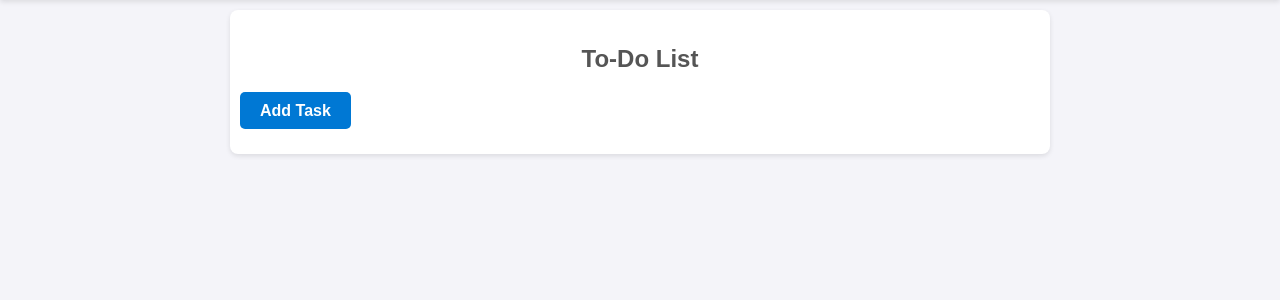
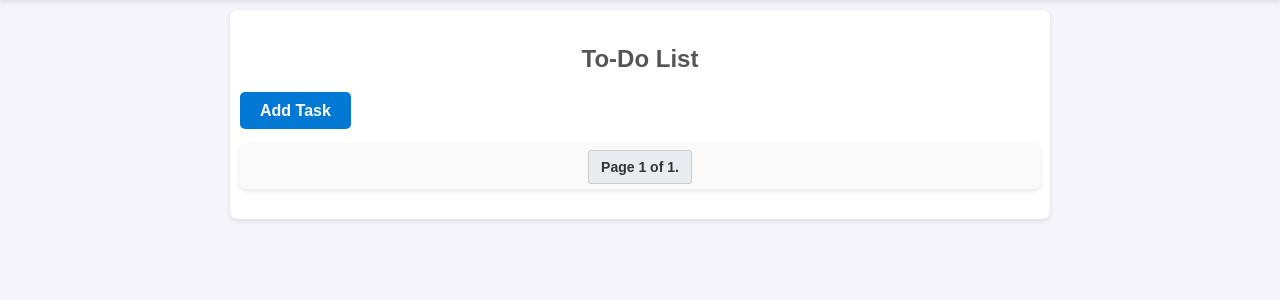
Before and after one commit to b4oody/mini-to-do-list, a Django app: page / in a window 1280 px wide. Shown: the part 39-339 px from the top of the page. Run offline with Django 5.2, Linux system fonts and the light colour scheme; data that the repository does not hold is empty.

Commit message:
feat: add pagination

```diff
--- a/core/views.py
+++ b/core/views.py
@@ -1,3 +1,4 @@
+from django.core.paginator import Paginator
 from django.http import HttpRequest, HttpResponse
 from django.shortcuts import render, get_object_or_404, redirect
 from django.urls import reverse_lazy
@@ -6,9 +7,32 @@ from django.views.generic import CreateView, UpdateView, DeleteView
 from core.models import Task, Tag
 
 
+def pagination(request: HttpRequest, queryset, items_per_page=5):
+    """
+    Функція для пагінації.
+
+    Аргументи:
+    request: HttpRequest - об'єкт запиту.
+    queryset: QuerySet або список - дані, які потрібно розбити на сторінки.
+    items_per_page: int - кількість елементів на сторінку (за замовчуванням 5).
+
+    Повертає:
+        page_obj: об'єкт пагінації для шаблону.
+    """
+    paginator = Paginator(queryset, items_per_page)
+    page_number = request.GET.get("page")
+    page_obj = paginator.get_page(page_number)
+    return page_obj
+
+
 def home_page_view(request: HttpRequest) -> HttpResponse:
     tasks = Task.objects.prefetch_related("tags__tasks")
-    context = {"tasks": tasks}
+    page_obj = pagination(
+        request=request,
+        queryset=tasks,
+        items_per_page=5
+    )
+    context = {"page_obj": page_obj}
     return render(request, "home.html", context=context)
 
 
@@ -40,10 +64,15 @@ class DeleteTaskView(DeleteView):
 
 def tags_page_view(request: HttpRequest) -> HttpResponse:
     tags = Tag.objects.all()
+    page_obj = pagination(
+        request=request,
+        queryset=tags,
+        items_per_page=3
+    )
     return render(
         request,
         "tags.html",
-        context={"tags": tags}
+        context={"page_obj": page_obj}
     )
 
 
--- a/static/css/styles.css
+++ b/static/css/styles.css
@@ -295,3 +295,62 @@ a.delete:hover {
 .form input[type="submit"] + input[type="reset"] {
     margin-left: 10px;
 }
+
+
+
+.pagination {
+    display: flex;
+    justify-content: center;
+    align-items: center;
+    margin: 20px 0;
+    padding: 10px;
+    background-color: #f9f9f9;
+    border-radius: 5px;
+    box-shadow: 0 2px 5px rgba(0, 0, 0, 0.1);
+    font-family: Arial, sans-serif;
+}
+
+
+.pagination .step-links a {
+    text-decoration: none;
+    margin: 0 5px;
+    padding: 8px 12px;
+    border: 1px solid #0078D4;
+    border-radius: 3px;
+    background-color: #0078D4;
+    color: #fff;
+    font-size: 14px;
+    transition: background-color 0.3s ease, color 0.3s ease;
+}
+
+
+.pagination .step-links a:hover {
+    background-color: #0056A4;
+    color: #fff;
+}
+
+
+.pagination .current {
+    margin: 0 10px;
+    padding: 8px 12px;
+    font-size: 14px;
+    font-weight: bold;
+    color: #333;
+    background-color: #e9ecef;
+    border: 1px solid #ccc;
+    border-radius: 3px;
+}
+
+
+.pagination .step-links a:disabled {
+    background-color: #ccc;
+    border-color: #999;
+    color: #666;
+    cursor: not-allowed;
+}
+
+
+.pagination .step-links a:first-of-type,
+.pagination .step-links a:last-of-type {
+    font-weight: bold;
+}
--- a/templates/home.html
+++ b/templates/home.html
@@ -11,7 +11,7 @@
       <a href="{% url 'core:create-task' %}" class="add-btn">Add Task</a>
     </div>
     <ul class="todo-list">
-      {% for task in tasks %}
+      {% for task in page_obj %}
         <li>
           <form action="{% url 'core:toggle_status' task.id %}" method="post" style="display: inline;">
             {% csrf_token %}
@@ -37,5 +37,8 @@
         </li>
       {% endfor %}
     </ul>
+    {% block pagination %}
+      {% include "includes/pagination/pagination.html" %}
+    {% endblock %}
   </div>
 {% endblock %}
--- /dev/null
+++ b/templates/includes/pagination/pagination.html
@@ -0,0 +1,19 @@
+{% block pagination %}
+  <div class="pagination">
+    <span class="step-links">
+        {% if page_obj.has_previous %}
+          <a href="?page=1">&laquo; first</a>
+          <a href="?page={{ page_obj.previous_page_number }}">&#8592;</a>
+        {% endif %}
+
+      <span class="current">
+            Page {{ page_obj.number }} of {{ page_obj.paginator.num_pages }}.
+        </span>
+
+      {% if page_obj.has_next %}
+        <a href="?page={{ page_obj.next_page_number }}">&#8594;</a>
+        <a href="?page={{ page_obj.paginator.num_pages }}">last &raquo;</a>
+      {% endif %}
+    </span>
+  </div>
+{% endblock %}
--- a/templates/tags.html
+++ b/templates/tags.html
@@ -12,7 +12,7 @@
 
     </div>
     <ul class="tags-list">
-      {% for tag in tags %}
+      {% for tag in page_obj %}
         <li>
           <h3>{{ tag.name }}</h3>
           <div style="margin-top: 10px">
@@ -25,5 +25,8 @@
         </li>
       {% endfor %}
     </ul>
+    {% block pagination %}
+      {% include "includes/pagination/pagination.html" %}
+    {% endblock %}
   </div>
 {% endblock %}
```
